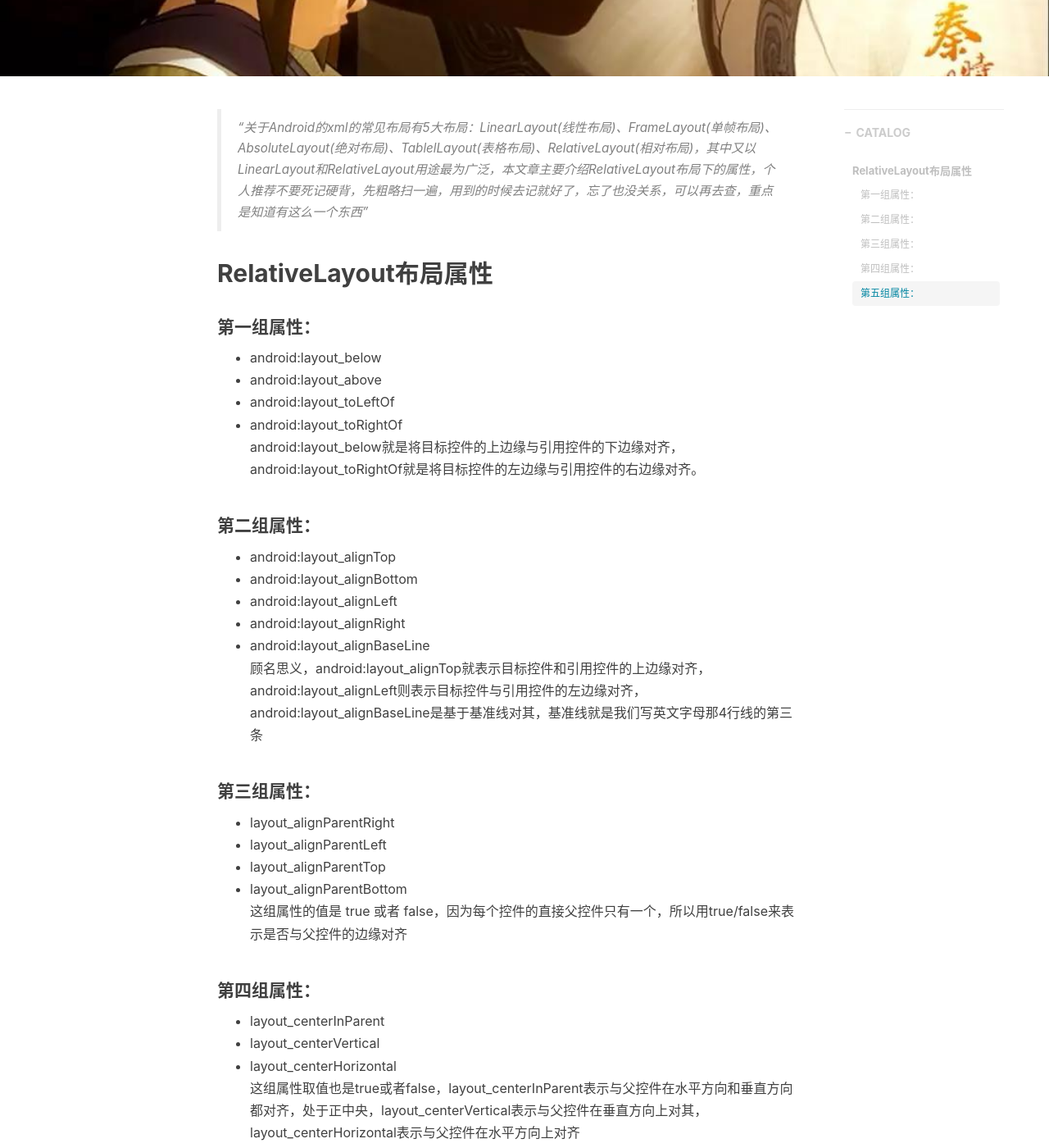
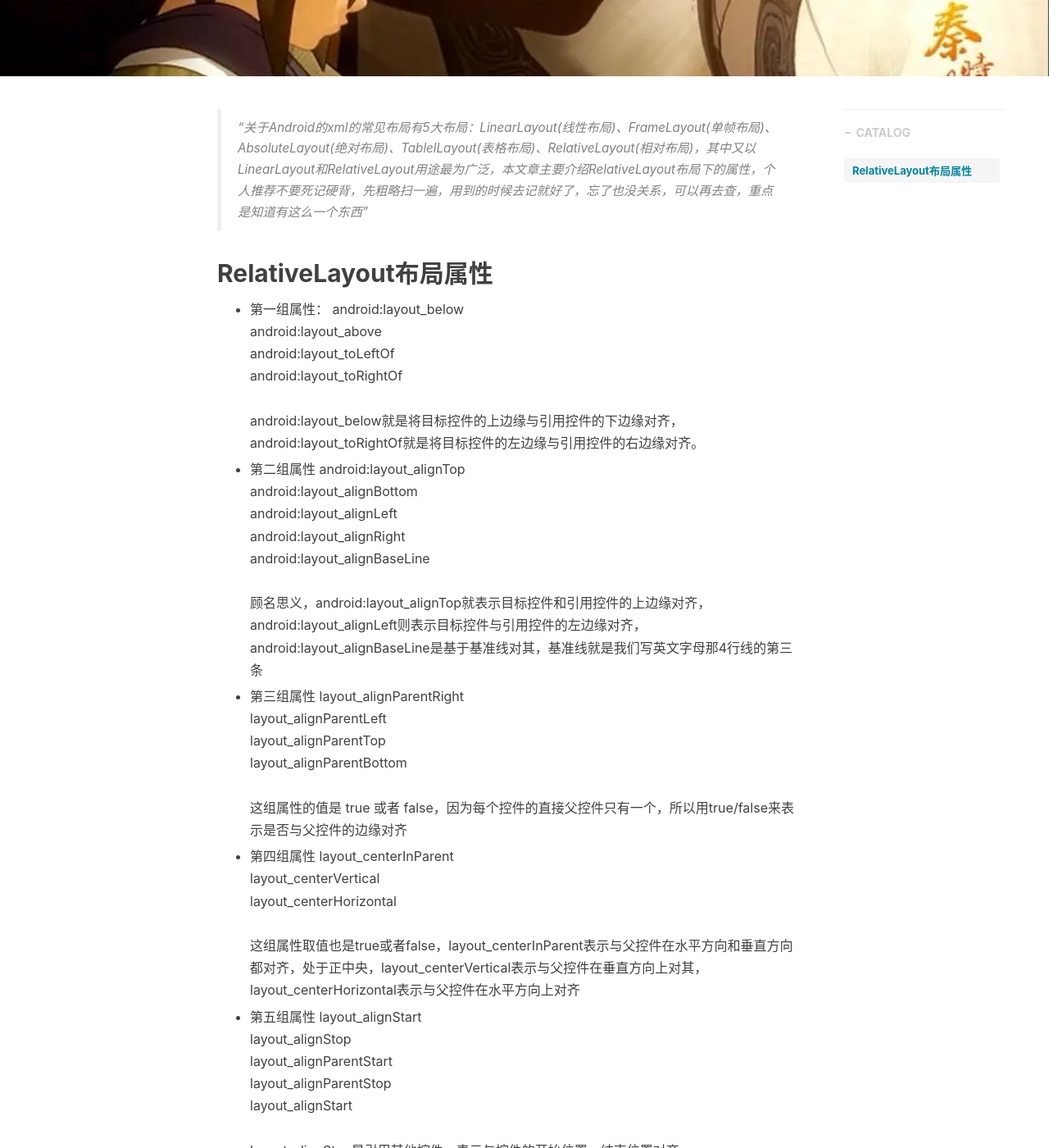
Before and after one commit to Lanxiaofan/Lanxiaofan.github.io, a Jekyll site: the page built from _posts/2019-1-16-RelativeLayout.markdown, in a window 1280 px wide and 1400 px high, scrolled down 430 px. Shown: the whole window at 82% size. Built offline with Jekyll 4.4.1, drawn with Linux system fonts in a browser that asks for light colours; nearby versions of some CDN libraries; comment, search, counter and statistics services are not loaded; some of the changed text lies outside the part shown.

Commit message:
Update 2019-1-16-RelativeLayout.markdown

```diff
--- a/_posts/2019-1-16-RelativeLayout.markdown
+++ b/_posts/2019-1-16-RelativeLayout.markdown
@@ -15,40 +15,40 @@ tags:
 
 ## RelativeLayout布局属性
 
-#### 第一组属性：
-* android:layout_below
-* android:layout_above
-* android:layout_toLeftOf
-* android:layout_toRightOf <br>
-  android:layout_below就是将目标控件的上边缘与引用控件的下边缘对齐，android:layout_toRightOf就是将目标控件的左边缘与引用控件的右边缘对齐。
+* 第一组属性：
+android:layout_below <br>
+android:layout_above <br>
+android:layout_toLeftOf <br>
+android:layout_toRightOf <br><br>
+android:layout_below就是将目标控件的上边缘与引用控件的下边缘对齐，android:layout_toRightOf就是将目标控件的左边缘与引用控件的右边缘对齐。
 
-#### 第二组属性：
-* android:layout_alignTop
-* android:layout_alignBottom
-* android:layout_alignLeft
-* android:layout_alignRight
-* android:layout_alignBaseLine <br>
-  顾名思义，android:layout_alignTop就表示目标控件和引用控件的上边缘对齐，android:layout_alignLeft则表示目标控件与引用控件的左边缘对齐，android:layout_alignBaseLine是基于基准线对其，基准线就是我们写英文字母那4行线的第三条
+* 第二组属性
+android:layout_alignTop <br>
+android:layout_alignBottom <br>
+android:layout_alignLeft <br>
+android:layout_alignRight <br>
+android:layout_alignBaseLine <br><br>
+顾名思义，android:layout_alignTop就表示目标控件和引用控件的上边缘对齐，android:layout_alignLeft则表示目标控件与引用控件的左边缘对齐，android:layout_alignBaseLine是基于基准线对其，基准线就是我们写英文字母那4行线的第三条
 
-#### 第三组属性：
-* layout_alignParentRight
-* layout_alignParentLeft
-* layout_alignParentTop
-* layout_alignParentBottom <br>
-  这组属性的值是 true 或者 false，因为每个控件的直接父控件只有一个，所以用true/false来表示是否与父控件的边缘对齐
+* 第三组属性
+layout_alignParentRight <br>
+layout_alignParentLeft <br>
+layout_alignParentTop <br>
+layout_alignParentBottom <br><br>
+这组属性的值是 true 或者 false，因为每个控件的直接父控件只有一个，所以用true/false来表示是否与父控件的边缘对齐
 
-#### 第四组属性：
-* layout_centerInParent
-* layout_centerVertical
-* layout_centerHorizontal <br>
-  这组属性取值也是true或者false，layout_centerInParent表示与父控件在水平方向和垂直方向都对齐，处于正中央，layout_centerVertical表示与父控件在垂直方向上对其，layout_centerHorizontal表示与父控件在水平方向上对齐
+* 第四组属性
+layout_centerInParent <br>
+layout_centerVertical <br>
+layout_centerHorizontal <br><br>
+这组属性取值也是true或者false，layout_centerInParent表示与父控件在水平方向和垂直方向都对齐，处于正中央，layout_centerVertical表示与父控件在垂直方向上对其，layout_centerHorizontal表示与父控件在水平方向上对齐
 
-#### 第五组属性：
-* layout_alignStart
-* layout_alignStop
-* layout_alignParentStart
-* layout_alignParentStop
-* layout_alignStart <br>
+* 第五组属性
+layout_alignStart <br>
+layout_alignStop <br>
+layout_alignParentStart <br>
+layout_alignParentStop <br>
+layout_alignStart <br><br>
   layout_alignStop是引用其他控件，表示与控件的开始位置、结束位置对齐，layout_alignParentStart, layout_alignParentStop取值为true、false，表示与父控件的开始，结束位置对齐
 
 
```
